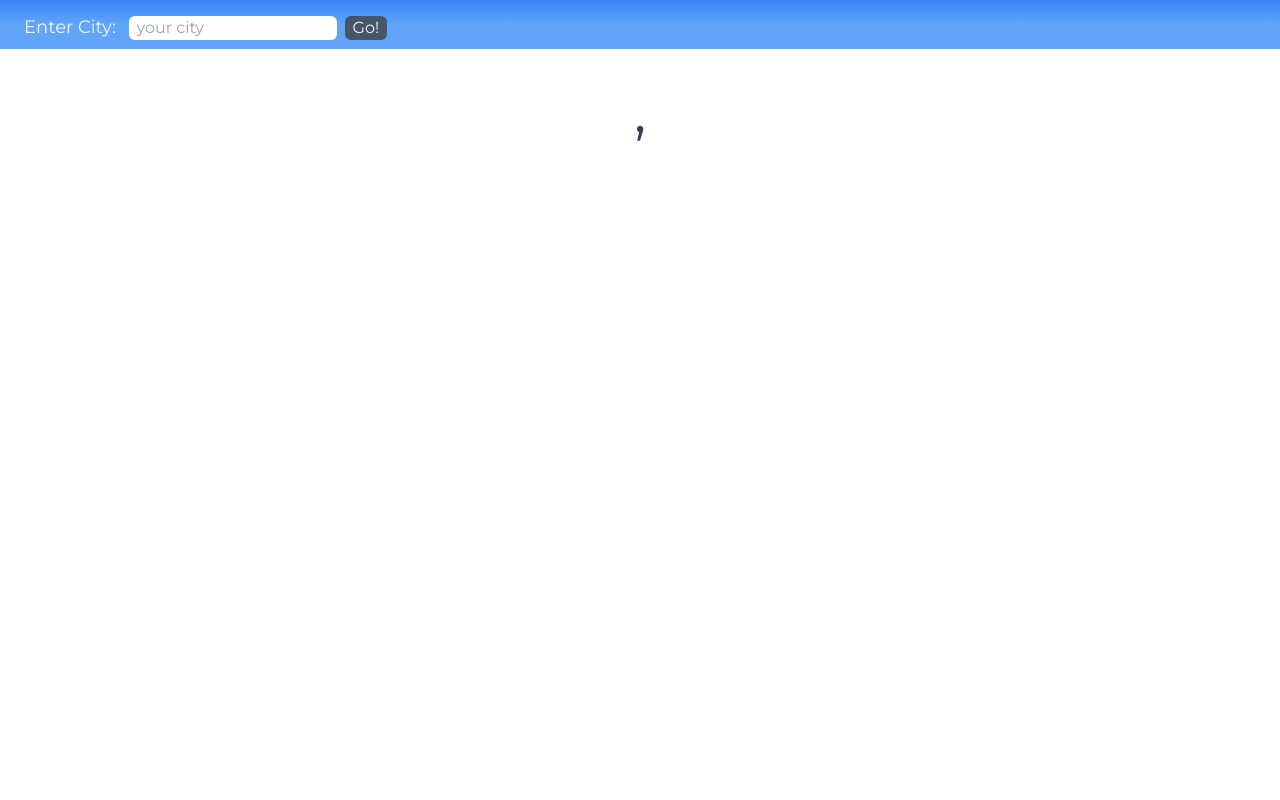
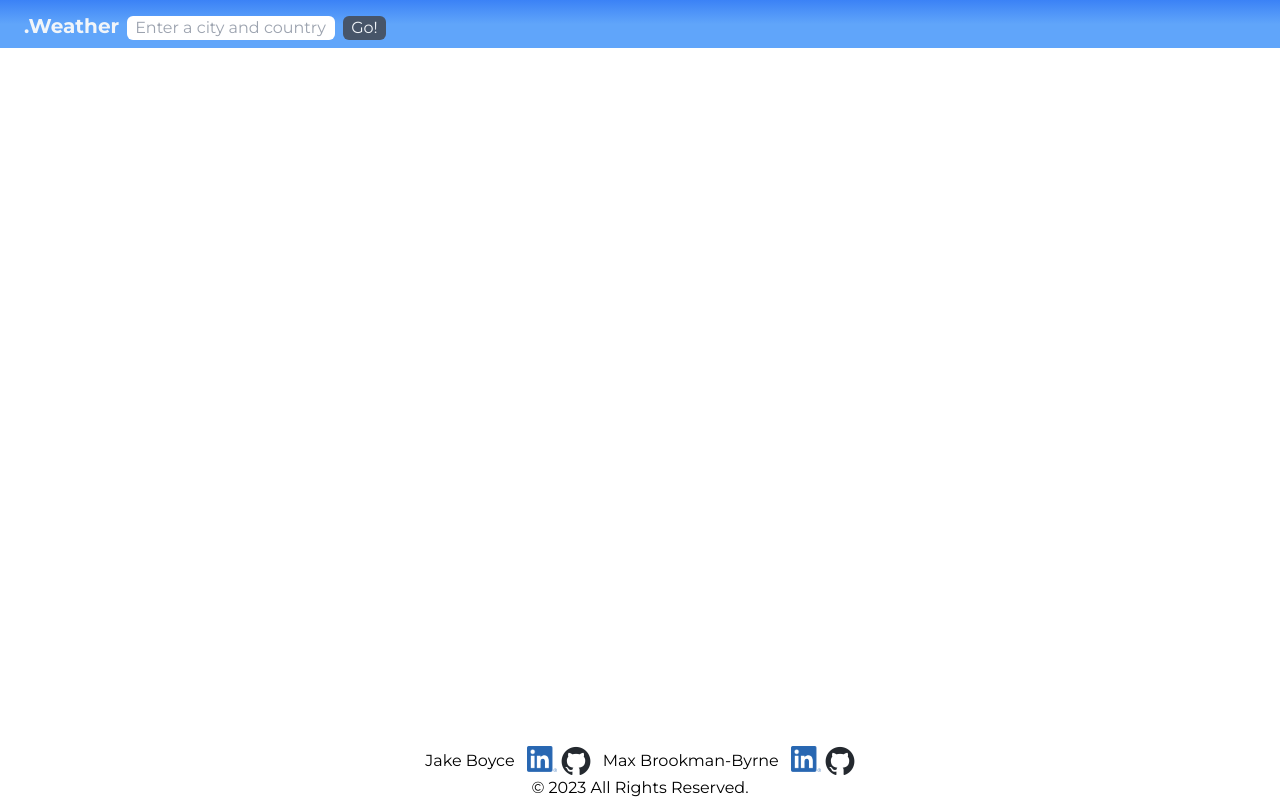
Before and after one commit to Boycey7/Weather-App-forecast-Group-Project, a Next.js app: page / in a window 1280 px wide. Built offline with nearby package versions, Linux system fonts and the light colour scheme; no server answers.

Commit message:
fixed some styling and footer

```diff
--- a/app/page.js
+++ b/app/page.js
@@ -7,6 +7,7 @@ import ForecastCard from '@/components/ForecastCard'
 import SearchBar from '@/components/SearchBar'
 import Title from '@/components/Title'
 import NoCityEntered from '@/components/NoCityEntered'
+import Footer from '@/components/Footer'
 
 
 
@@ -14,7 +15,7 @@ export default function Home() {
   const apiClient = new ApiClient();
 
   const [city, setCity] = useState();
-  const [country, setCountry] = useState("");
+  const [country, setCountry] = useState();
   const [title, setTitle] = useState(false);
   const [hasSearched, setHasSearched] = useState(false);
   const [forecast, setForecast] = useState([]);
@@ -29,11 +30,9 @@ export default function Home() {
         setForecast(data.list);
         setCountry(data.city.country);
         setRealCity(true)
-        setTitle(city)
-
+        setTitle(data.city.name)
         // console.log(data.list)
       } catch (error) {
-
       setRealCity(false)
       console.log(await apiClient.getForecast(city))
     }
@@ -75,13 +74,15 @@ export default function Home() {
 
   return (
 
-    <>
-    <SearchBar
-      handleCitySearch={handleCitySearch}
-    />
+    <div className="flex flex-col min-h-screen">
 
 
-    <main >
+            <SearchBar
+                handleCitySearch={handleCitySearch}
+            />
+
+
+<main className="flex-grow">
 
       {noCity && !hasSearched && <NoCityEntered />}
       {hasSearched && !title && <NoCityEntered />}
@@ -124,11 +125,15 @@ export default function Home() {
           windSpeed={`${windSpeedMph} MPH`}
           icon={`https://openweathermap.org/img/wn/${item.weather[0].icon}@2x.png`}
           />
+
     );
+
   })}
+
   </div>
     </main>
+    <Footer />
+    </div>
 
-    </>
     );
 }
--- /dev/null
+++ b/components/Footer.js
@@ -0,0 +1,74 @@
+import React from "react";
+const Footer = () => {
+    return (
+        <div className="z-10 grid items-center justify-center text-center">
+            <div className="flex items-center justify-center space-x-3 text-center">
+
+                <div>
+                    <p>Jake Boyce</p>
+                </div>
+                <div className="flex space-x-1">
+                    <a
+                        href="https://www.linkedin.com/in/jake-boyce-dev/"
+                        target="_blank"
+                        rel="noopener noreferrer"
+                    >
+                        <img
+                            src="/images/linkedin-icon.png"
+                            alt="LinkedIn Jake Boyce"
+                            width={30}
+                            height={30}
+                        />
+                    </a>
+                    <a
+                        href="https://github.com/Boycey7"
+                        target="_blank"
+                        rel="noopener noreferrer"
+                    >
+                        <img
+                            src="/images/github-icon.png"
+                            alt="GitHub Jake Boyce"
+                            width={30}
+                            height={30}
+                        />
+                    </a>
+                </div>
+
+                <div>
+                    <p>Max Brookman-Byrne</p>
+                </div>
+                <div className="flex space-x-1">
+                    <a
+                        href="https://www.linkedin.com/in/max-brookman-byrne-8b58998b/" // Replace with Max's LinkedIn link
+                        target="_blank"
+                        rel="noopener noreferrer"
+                    >
+                        <img
+                            src="/images/linkedin-icon.png"
+                            alt="LinkedIn Max Brookman-Byrne"
+                            width={30}
+                            height={30}
+                        />
+                    </a>
+                    <a
+                        href="https://github.com/infinitemax" // Replace with Max's GitHub link
+                        target="_blank"
+                        rel="noopener noreferrer"
+                    >
+                        <img
+                            src="/images/github-icon.png"
+                            alt="GitHub Max Brookman-Byrne"
+                            width={30}
+                            height={30}
+                        />
+                    </a>
+                </div>
+            </div>
+            <div className="flex items-center justify-center text-center">
+                <p>© 2023 All Rights Reserved.</p>
+            </div>
+        </div>
+    );
+};
+
+  export default Footer;
--- a/components/ForecastCard.js
+++ b/components/ForecastCard.js
@@ -2,24 +2,28 @@ import React from 'react'
 
 const ForecastCard = ({day, date, summary, maxTemp, minTemp, windSpeed, icon, currentTemp, humidity}) => {
   return (
-    <div className="p-4 rounded-md shadow-md bg-gradient-to-b from-blue-500 via-blue-400 to-blue-300 ">
-      <div className="relative">
-        <img src={icon} alt="Weather icon" className="absolute w-12 h-12 top-2 left-2" />
-        <p className="mb-4 text-6xl text-center text-white">{currentTemp}<span className="absolute top-0 right-0 text-xl">°C</span></p>
-        <h2 className="text-xl font-semibold text-white">{day}</h2>
-        <h3 className="mb-1 font-medium text-white text-md">{date}</h3>
-        <p className="mt-2 text-white capitalize">{summary}</p>
+    <div className="p-6 space-y-4 rounded-lg shadow-lg bg-gradient-to-br from-blue-200 to-blue-500">
+    <div className="flex items-center justify-between">
+      <div>
+        <h2 className="text-2xl font-semibold text-white">{day}</h2>
+        <h3 className="font-medium text-white text-md">{date}</h3>
       </div>
-
-      <div className="mt-4">
-        <p className="text-center text-white">Max Temp: {maxTemp}</p>
-        <p className="text-center text-white">Min Temp: {minTemp}</p>
-        <p className="text-center text-white">Humidity: {humidity}</p>
-        <p className="text-center text-white">Wind Speed: {windSpeed}</p>
-      </div>
+      <img src={icon} alt="Weather icon" className="w-16 h-16" />
     </div>
 
-  );
+    <div className="text-center">
+      <p className="mb-1 text-6xl text-white">{currentTemp}°C</p>
+      <p className="mt-1 text-white capitalize">{summary}</p>
+    </div>
+
+    <div className="grid grid-cols-2 gap-4 mt-4">
+      <p className="text-white">Min: {minTemp}</p>
+      <p className="text-white">Max: {maxTemp}</p>
+      <p className="text-white">Humidity: {humidity}</p>
+      <p className="text-white">Wind: {windSpeed}</p>
+    </div>
+  </div>
+);
 };
 
 export default ForecastCard
--- a/components/NoCityEntered.js
+++ b/components/NoCityEntered.js
@@ -2,8 +2,8 @@ import React from 'react'
 
 const NoCityEntered = () => {
   return (
-    <div className="w-screen justify-center py-8">
-        <h2 className="text-4xl text-slate-700">Please enter a city</h2>
+    <div className="flex items-center justify-center min-h-screen">
+        <h2 className="text-4xl text-red-700">Please enter a correct city</h2>
     </div>
   )
 }
--- a/components/SearchBar.js
+++ b/components/SearchBar.js
@@ -16,10 +16,10 @@ const SearchBar = ({ handleCitySearch, city }) => {
             setFormValues("")
           }}
         >
-          <label className="mt-2 text-lg">Enter City: </label>
+          <label className="mt-2 text-xl font-bold">.Weather</label>
           <input
             className="px-2 mx-2 mt-2 rounded-md text-slate-700"
-            placeholder="your city"
+            placeholder="Enter a city and country code"
             value={formValues}
             onChange={(event) => {
               setFormValues(event.target.value);
--- a/components/Title.js
+++ b/components/Title.js
@@ -1,11 +1,20 @@
 import React from 'react'
 
 const Title = ({city, country}) => {
+//logging city and country to check for duplicates
+  console.log("Title Component - city:", city);
+  console.log("Title Component - country:", country);
+
+
   return (
     <div className='pt-8 mx-auto'>
-        <h1 className="text-4xl capitalize sm:text-6xl text-slate-700">{city}, {country}</h1>
-    </div>
-  )
-}
+    <h1 className="text-4xl capitalize sm:text-6xl text-slate-700">
+        {city}
+        {city && country && ', '}
+        {country}
+    </h1>
+  </div>
+);
+};
 
 export default Title
```
Also changed, not shown: public/images/github-icon.png (added), public/images/linkedin-icon.png (added).
